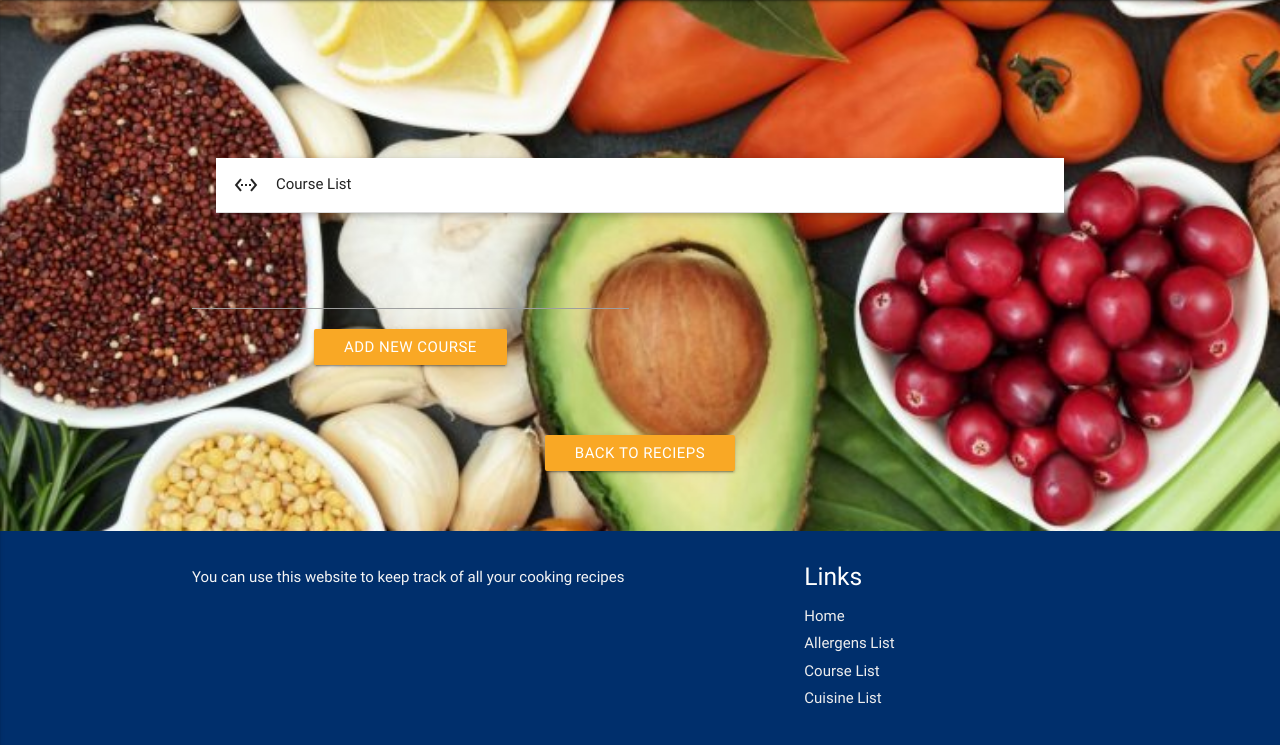
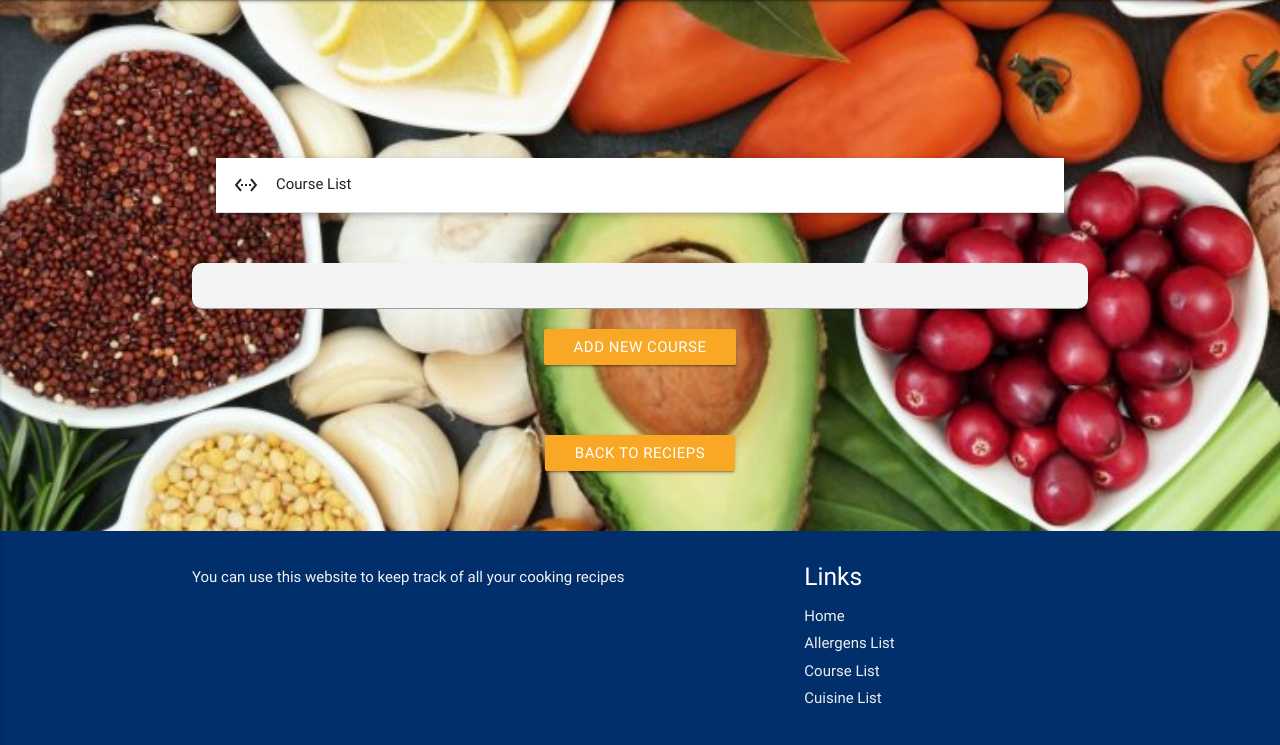
Before and after one commit to GarethMellon/data-centric-project, a Flask app: page /course_list in a window 1280 px wide. Shown: the part 64-809 px from the top of the page. Run offline with Flask 2, Linux system fonts and the light colour scheme; data that the repository does not hold is empty.

Commit message:
fixes to CSS

```diff
--- a/static/css/style.css
+++ b/static/css/style.css
@@ -138,3 +138,14 @@
     width: auto;
     text-align: center;
   }
+
+  #cuisine_list_name,
+  #allergens_list_name,
+  #course_list_name {
+    background-color: #f4f4f4;
+    border-radius: 10px;
+  }
+
+  .collapsible-body {
+    background-color: #f4f4f4;
+  }
--- a/templates/allergens.html
+++ b/templates/allergens.html
@@ -13,7 +13,7 @@
                     </li>
                     {% for row in allergens_data %}
                     <li class="collection-item collection-item-sub">
-                        <div> {{row.allergens_name}} <a href="{{ url_for('delete_allergens_from_recipe', recipe_ID = row.recipe_ID, allergens_ID = row.allergens_ID) }}" class="secondary-content"><i class = "material-icons">delete</i></a></div>
+                        <div> {{row.allergens_name}} <a href="{{ url_for('delete_allergens_from_recipe', recipe_ID = row.recipe_ID, allergens_ID = row.allergens_ID) }}" class="secondary-content"><i class = "material-icons icon-color">delete</i></a></div>
                     </li>
                     {% endfor %}
                 </ul>
--- a/templates/allergens_list.html
+++ b/templates/allergens_list.html
@@ -20,14 +20,12 @@
             </div>
 
             <div class="row">
-                <div class="input-field col s6">
-
+                <div class="input-field input-style col s12">
                     <form action="{{ url_for('update_allergens_list') }}" method="POST">
                         <input value="" id="allergens_list_name" name="allergens_list_name" type="text" class="validate">
                         <label class="active" for="allergens_list_name">Add New Allergen Here</label>
                         <input type="submit" value="Add New Allergen" class="btn">
                     </form>
-
                 </div>
             </div>
 
--- a/templates/course.html
+++ b/templates/course.html
@@ -13,7 +13,7 @@
                     <li class="collection-item collection-item-sub">
                         <div> {{row.course_name}}
                         {% if loop.index > 1 %}
-                        <a href="{{ url_for('delete_course_from_recipe', recipe_ID = row.recipe_ID, course_ID = row.course_ID) }}" class="secondary-content"><i class = "material-icons">delete</i></a></div>
+                        <a href="{{ url_for('delete_course_from_recipe', recipe_ID = row.recipe_ID, course_ID = row.course_ID) }}" class="secondary-content"><i class = "material-icons icon-color">delete</i></a></div>
                         {% endif %}
                     </li>
                     {% endfor %}
--- a/templates/course_list.html
+++ b/templates/course_list.html
@@ -20,8 +20,7 @@
             </div>
 
             <div class="row">
-                <div class="input-field col s6">
-
+                <div class="input-field input-style col s12">
                     <form action="{{ url_for('update_course_list') }}" method="POST">
                         <input value="" id="course_list_name" name="course_list_name" type="text" class="validate">
                         <label class="active" for="course_list_name">Add New Course Here</label>
@@ -30,7 +29,6 @@
 
                 </div>
             </div>
-
             <div class="col s12">
                 <div class="row sub-footer">
                     <a href="{{url_for('index')}}" class="btn">Back to Recieps</a>
--- a/templates/cuisine_list.html
+++ b/templates/cuisine_list.html
@@ -20,14 +20,12 @@
             </div>
 
             <div class="row">
-                <div class="input-field col s6">
-
+                <div class="input-field input-style col s12">
                     <form action="{{ url_for('update_cuisine_list') }}" method="POST">
                         <input id="cuisine_list_name" name="cuisine_list_name" type="text" class="validate">
                         <label class="active" for="cuisine_list_name">Add New Cuisine Here</label>
                         <input type="submit" value="Add New Cuisine" class="btn">
                     </form>
-
                 </div>
             </div>
 
```
Also changed, not shown: README.md.
